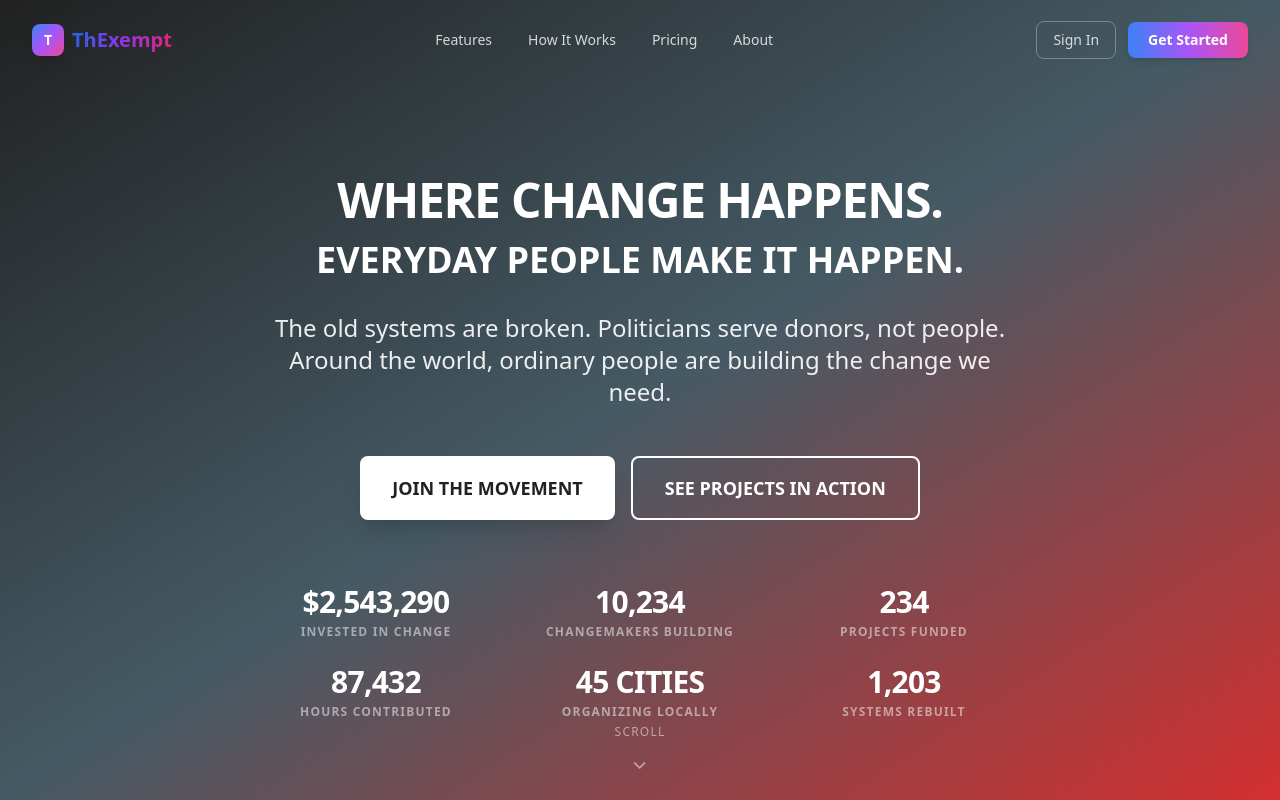
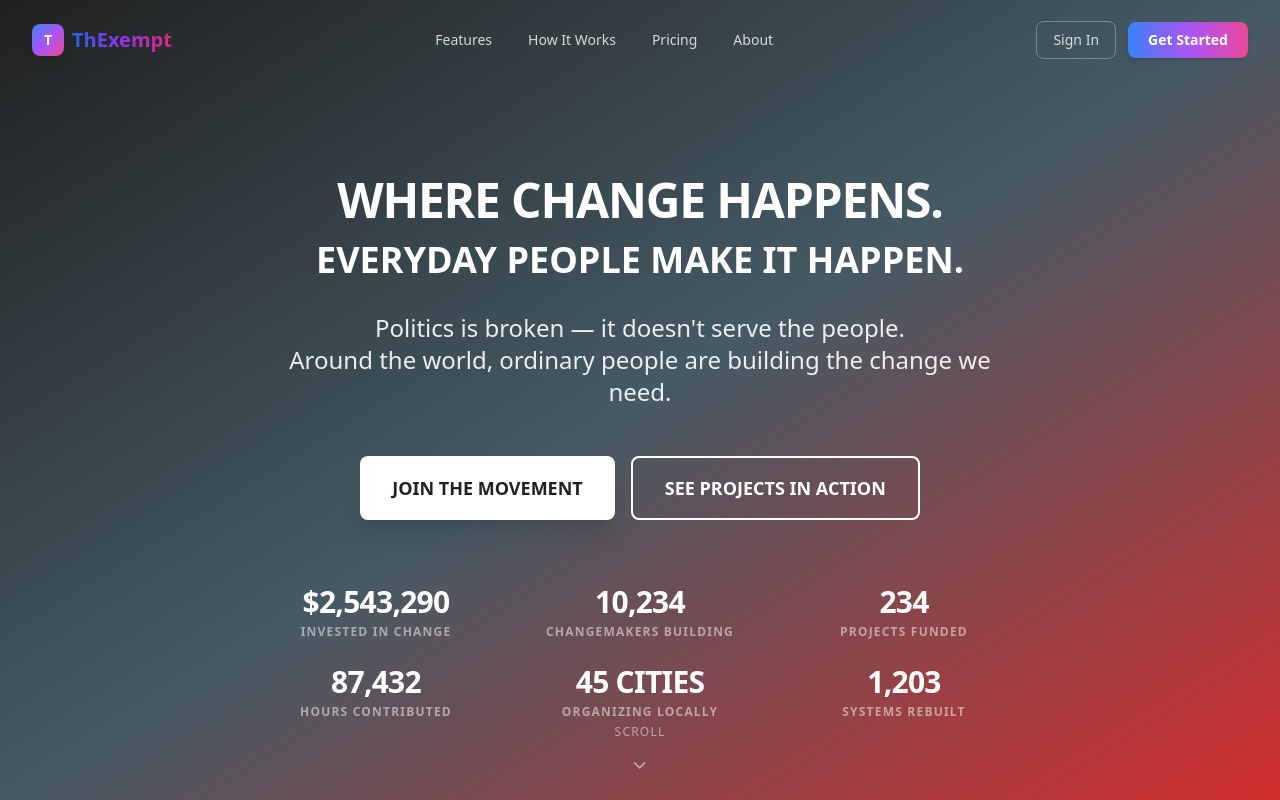
Before and after one commit to stewartDMS/ThExempt, a Next.js app in the folder landing_page/: page / in a window 1280 px wide. Shown: the top 800 px of the page. Built offline with nearby package versions, Linux system fonts and the light colour scheme.

Commit message:
fix: replace politicians copy with 'Politics is broken — it doesn't serve the people'
Co-authored-by: stewartDMS <72364932+stewartDMS@users.noreply.github.com>

```diff
--- a/landing_page/components/Hero.tsx
+++ b/landing_page/components/Hero.tsx
@@ -45,7 +45,7 @@ export default function Hero() {
           variants={itemVariants}
           className="text-xl md:text-2xl text-white/90 mb-12 max-w-3xl mx-auto font-medium"
         >
-          The old systems are broken. Politicians serve donors, not people.
+          Politics is broken — it doesn&apos;t serve the people.
           <br />
           Around the world, ordinary people are building the change we need.
         </motion.p>
```
